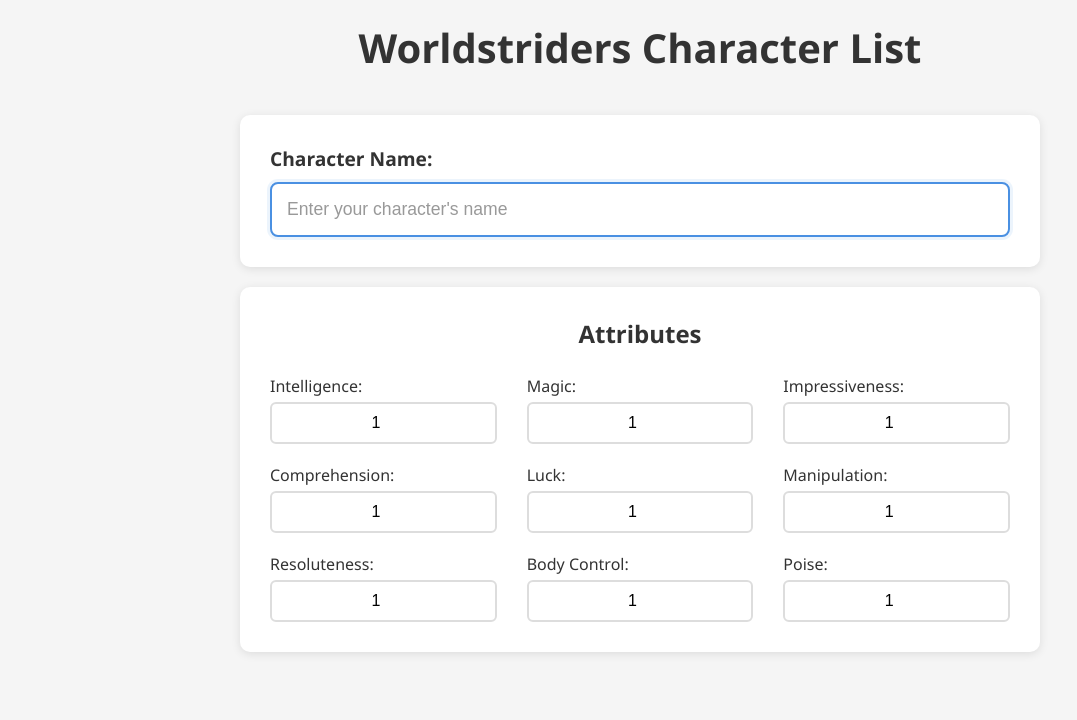
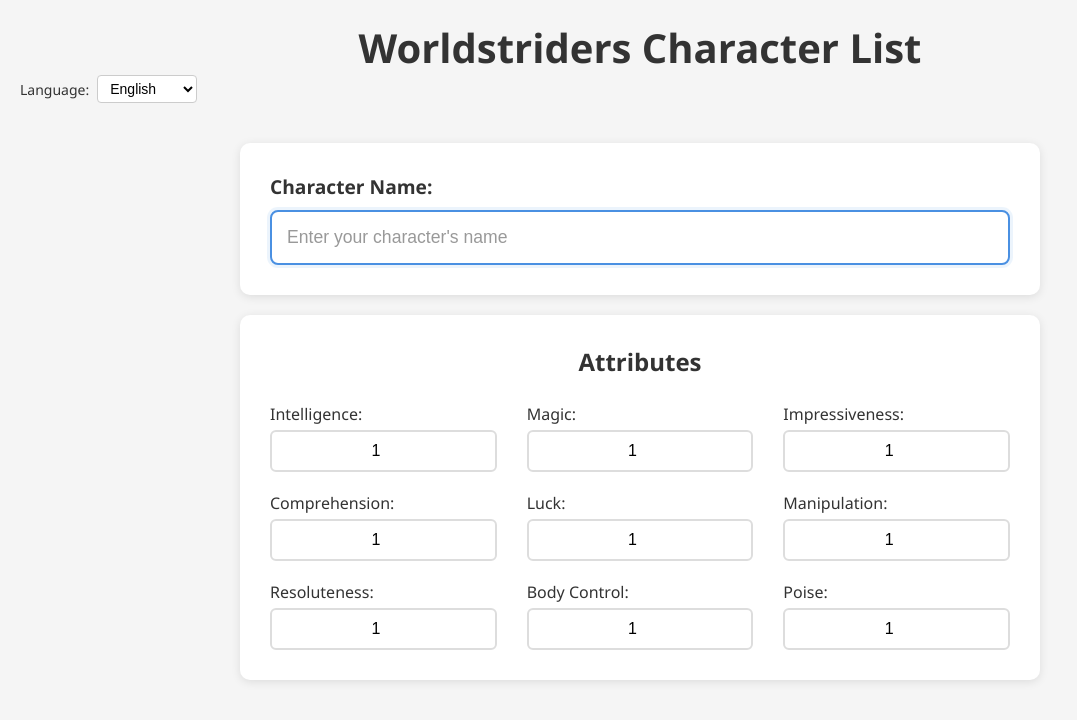
Before and after one commit to GennadiyZakharov/worldstriders-charlist, a React (Vite) app: page / in a window 1280 px wide. Shown: the top 720 px of the page, without its empty margins (0-1077 px from the left). Built offline with nearby package versions, Linux system fonts and the light colour scheme.

Commit message:
Implemented language switch.

```diff
--- a/src/App.tsx
+++ b/src/App.tsx
@@ -1,5 +1,7 @@
 import { useState, useEffect } from 'react'
 import './App.css'
+import { TranslationProvider, useTranslation } from './contexts/TranslationContext'
+import { LanguageSwitcher } from './components/LanguageSwitcher'
 
 interface Attributes {
   intelligence: number
@@ -13,7 +15,8 @@ interface Attributes {
   poise: number
 }
 
-function App() {
+function CharacterForm() {
+  const { t } = useTranslation()
   const [characterName, setCharacterName] = useState<string>('')
   const [attributes, setAttributes] = useState<Attributes>({
     intelligence: 1,
@@ -72,13 +75,14 @@ function App() {
   return (
     <div className="app">
       <header className="app-header">
-        <h1>Worldstriders Character List</h1>
+        <h1>{t('app.title')}</h1>
+        <LanguageSwitcher />
       </header>
 
       <main className="app-main">
         <div className="character-name-section">
           <label htmlFor="character-name" className="character-name-label">
-            Character Name:
+            {t('character.nameLabel')}
           </label>
           <input
             id="character-name"
@@ -86,17 +90,17 @@ function App() {
             className="character-name-input"
             value={characterName}
             onChange={handleNameChange}
-            placeholder="Enter your character's name"
+            placeholder={t('character.namePlaceholder')}
             autoFocus
           />
         </div>
 
         <div className="attributes-section">
-          <h2 className="attributes-title">Attributes</h2>
+          <h2 className="attributes-title">{t('attributes.title')}</h2>
           <div className="attributes-grid">
             <div className="attributes-column">
               <div className="attribute-item">
-                <label htmlFor="intelligence" className="attribute-label">Intelligence:</label>
+                <label htmlFor="intelligence" className="attribute-label">{t('attributes.intelligence')}</label>
                 <input
                   id="intelligence"
                   type="number"
@@ -108,7 +112,7 @@ function App() {
                 />
               </div>
               <div className="attribute-item">
-                <label htmlFor="comprehension" className="attribute-label">Comprehension:</label>
+                <label htmlFor="comprehension" className="attribute-label">{t('attributes.comprehension')}</label>
                 <input
                   id="comprehension"
                   type="number"
@@ -120,7 +124,7 @@ function App() {
                 />
               </div>
               <div className="attribute-item">
-                <label htmlFor="resoluteness" className="attribute-label">Resoluteness:</label>
+                <label htmlFor="resoluteness" className="attribute-label">{t('attributes.resoluteness')}</label>
                 <input
                   id="resoluteness"
                   type="number"
@@ -135,7 +139,7 @@ function App() {
 
             <div className="attributes-column">
               <div className="attribute-item">
-                <label htmlFor="magic" className="attribute-label">Magic:</label>
+                <label htmlFor="magic" className="attribute-label">{t('attributes.magic')}</label>
                 <input
                   id="magic"
                   type="number"
@@ -147,7 +151,7 @@ function App() {
                 />
               </div>
               <div className="attribute-item">
-                <label htmlFor="luck" className="attribute-label">Luck:</label>
+                <label htmlFor="luck" className="attribute-label">{t('attributes.luck')}</label>
                 <input
                   id="luck"
                   type="number"
@@ -159,7 +163,7 @@ function App() {
                 />
               </div>
               <div className="attribute-item">
-                <label htmlFor="bodyControl" className="attribute-label">Body Control:</label>
+                <label htmlFor="bodyControl" className="attribute-label">{t('attributes.bodyControl')}</label>
                 <input
                   id="bodyControl"
                   type="number"
@@ -174,7 +178,7 @@ function App() {
 
             <div className="attributes-column">
               <div className="attribute-item">
-                <label htmlFor="impressiveness" className="attribute-label">Impressiveness:</label>
+                <label htmlFor="impressiveness" className="attribute-label">{t('attributes.impressiveness')}</label>
                 <input
                   id="impressiveness"
                   type="number"
@@ -186,7 +190,7 @@ function App() {
                 />
               </div>
               <div className="attribute-item">
-                <label htmlFor="manipulation" className="attribute-label">Manipulation:</label>
+                <label htmlFor="manipulation" className="attribute-label">{t('attributes.manipulation')}</label>
                 <input
                   id="manipulation"
                   type="number"
@@ -198,7 +202,7 @@ function App() {
                 />
               </div>
               <div className="attribute-item">
-                <label htmlFor="poise" className="attribute-label">Poise:</label>
+                <label htmlFor="poise" className="attribute-label">{t('attributes.poise')}</label>
                 <input
                   id="poise"
                   type="number"
@@ -217,4 +221,12 @@ function App() {
   )
 }
 
+function App() {
+  return (
+    <TranslationProvider>
+      <CharacterForm />
+    </TranslationProvider>
+  )
+}
+
 export default App
--- /dev/null
+++ b/src/components/LanguageSwitcher.css
@@ -0,0 +1,32 @@
+.language-switcher {
+  display: flex;
+  align-items: center;
+  gap: 8px;
+  margin-bottom: 20px;
+}
+
+.language-label {
+  font-weight: 500;
+  color: #333;
+  font-size: 14px;
+}
+
+.language-select {
+  padding: 4px 8px;
+  border: 1px solid #ccc;
+  border-radius: 4px;
+  background-color: white;
+  font-size: 14px;
+  cursor: pointer;
+  min-width: 100px;
+}
+
+.language-select:hover {
+  border-color: #999;
+}
+
+.language-select:focus {
+  outline: none;
+  border-color: #007bff;
+  box-shadow: 0 0 0 2px rgba(0, 123, 255, 0.25);
+}
--- /dev/null
+++ b/src/components/LanguageSwitcher.tsx
@@ -0,0 +1,28 @@
+import React from 'react'
+import { useTranslation, Language } from '../contexts/TranslationContext'
+import './LanguageSwitcher.css'
+
+export function LanguageSwitcher() {
+  const { language, setLanguage, t } = useTranslation()
+
+  const handleLanguageChange = (event: React.ChangeEvent<HTMLSelectElement>) => {
+    setLanguage(event.target.value as Language)
+  }
+
+  return (
+    <div className="language-switcher">
+      <label htmlFor="language-select" className="language-label">
+        {t('ui.language')}
+      </label>
+      <select
+        id="language-select"
+        className="language-select"
+        value={language}
+        onChange={handleLanguageChange}
+      >
+        <option value="en">{t('ui.english')}</option>
+        <option value="ru">{t('ui.russian')}</option>
+      </select>
+    </div>
+  )
+}
--- /dev/null
+++ b/src/contexts/TranslationContext.tsx
@@ -0,0 +1,84 @@
+import { createContext, useContext, useState, useEffect, ReactNode } from 'react'
+import enTranslations from '../translations/en.json'
+import ruTranslations from '../translations/ru.json'
+
+export type Language = 'en' | 'ru'
+
+interface TranslationContextType {
+  language: Language
+  setLanguage: (lang: Language) => void
+  t: (key: string) => string
+}
+
+const TranslationContext = createContext<TranslationContextType | undefined>(undefined)
+
+const translations = {
+  en: enTranslations,
+  ru: ruTranslations
+}
+
+interface TranslationProviderProps {
+  children: ReactNode
+}
+
+export function TranslationProvider({ children }: TranslationProviderProps) {
+  const [language, setLanguage] = useState<Language>('en')
+
+  // Load language preference from localStorage on mount
+  useEffect(() => {
+    const savedLanguage = localStorage.getItem('worldstriders-language') as Language
+    if (savedLanguage && (savedLanguage === 'en' || savedLanguage === 'ru')) {
+      setLanguage(savedLanguage)
+    }
+  }, [])
+
+  // Save language preference to localStorage when it changes
+  useEffect(() => {
+    localStorage.setItem('worldstriders-language', language)
+  }, [language])
+
+  // Translation function
+  const t = (key: string): string => {
+    const keys = key.split('.')
+    let value: any = translations[language]
+
+    for (const k of keys) {
+      if (value && typeof value === 'object' && k in value) {
+        value = value[k]
+      } else {
+        // Fallback to English if translation not found
+        value = translations.en
+        for (const fallbackKey of keys) {
+          if (value && typeof value === 'object' && fallbackKey in value) {
+            value = value[fallbackKey]
+          } else {
+            return key // Return the key itself if no translation found
+          }
+        }
+        break
+      }
+    }
+
+    return typeof value === 'string' ? value : key
+  }
+
+  const contextValue: TranslationContextType = {
+    language,
+    setLanguage,
+    t
+  }
+
+  return (
+    <TranslationContext.Provider value={contextValue}>
+      {children}
+    </TranslationContext.Provider>
+  )
+}
+
+export function useTranslation() {
+  const context = useContext(TranslationContext)
+  if (context === undefined) {
+    throw new Error('useTranslation must be used within a TranslationProvider')
+  }
+  return context
+}
--- /dev/null
+++ b/src/translations/en.json
@@ -0,0 +1,26 @@
+{
+  "app": {
+    "title": "Worldstriders Character List"
+  },
+  "character": {
+    "nameLabel": "Character Name:",
+    "namePlaceholder": "Enter your character's name"
+  },
+  "attributes": {
+    "title": "Attributes",
+    "intelligence": "Intelligence:",
+    "comprehension": "Comprehension:",
+    "resoluteness": "Resoluteness:",
+    "magic": "Magic:",
+    "luck": "Luck:",
+    "bodyControl": "Body Control:",
+    "impressiveness": "Impressiveness:",
+    "manipulation": "Manipulation:",
+    "poise": "Poise:"
+  },
+  "ui": {
+    "language": "Language:",
+    "english": "English",
+    "russian": "Russian"
+  }
+}
--- /dev/null
+++ b/src/translations/ru.json
@@ -0,0 +1,26 @@
+{
+  "app": {
+    "title": "Список Персонажей Worldstriders"
+  },
+  "character": {
+    "nameLabel": "Имя Персонажа:",
+    "namePlaceholder": "Введите имя вашего персонажа"
+  },
+  "attributes": {
+    "title": "Атрибуты",
+    "intelligence": "Интеллект:",
+    "comprehension": "Понимание:",
+    "resoluteness": "Решительность:",
+    "magic": "Магия:",
+    "luck": "Удача:",
+    "bodyControl": "Контроль Тела:",
+    "impressiveness": "Впечатляющность:",
+    "manipulation": "Манипуляция:",
+    "poise": "Самообладание:"
+  },
+  "ui": {
+    "language": "Язык:",
+    "english": "Английский",
+    "russian": "Русский"
+  }
+}
```
